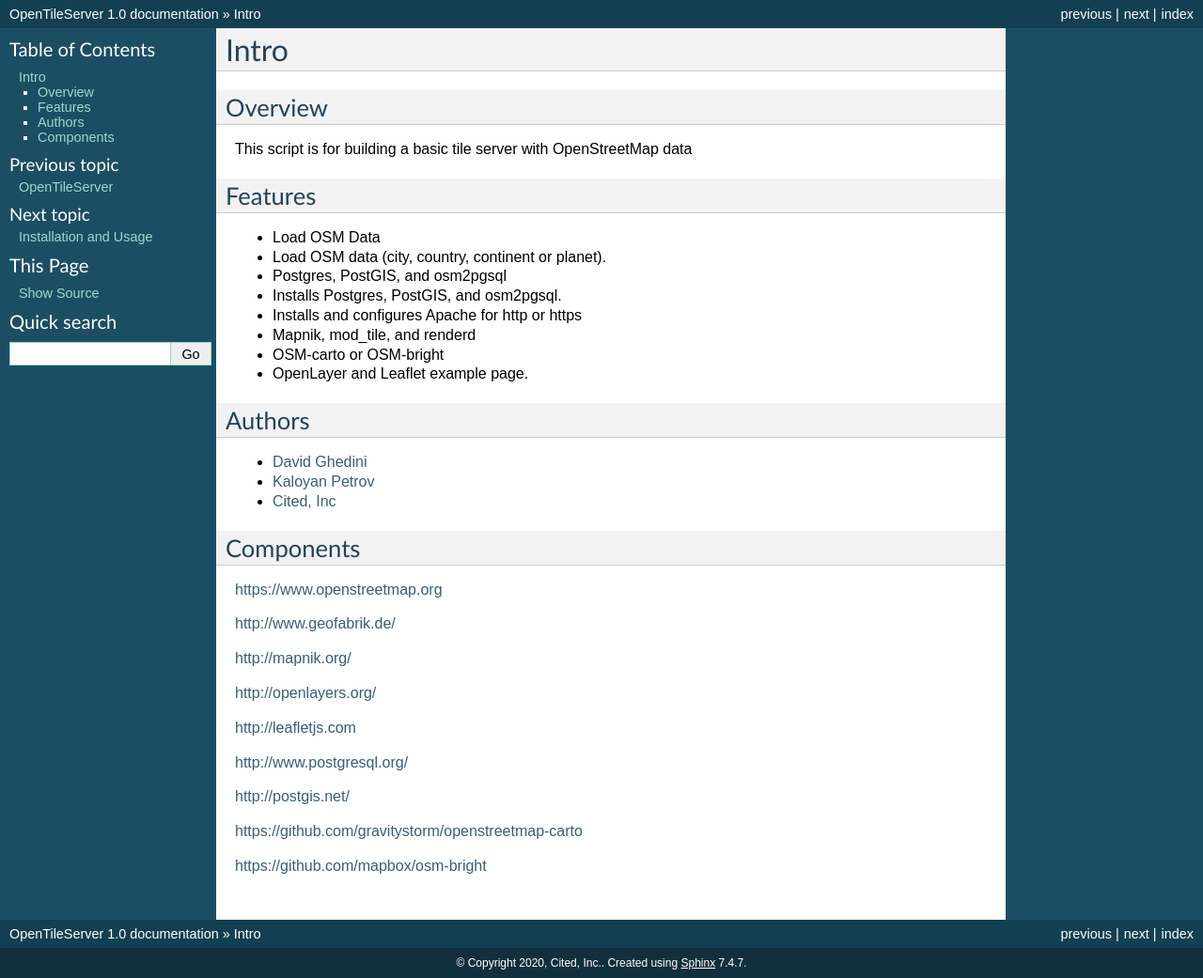
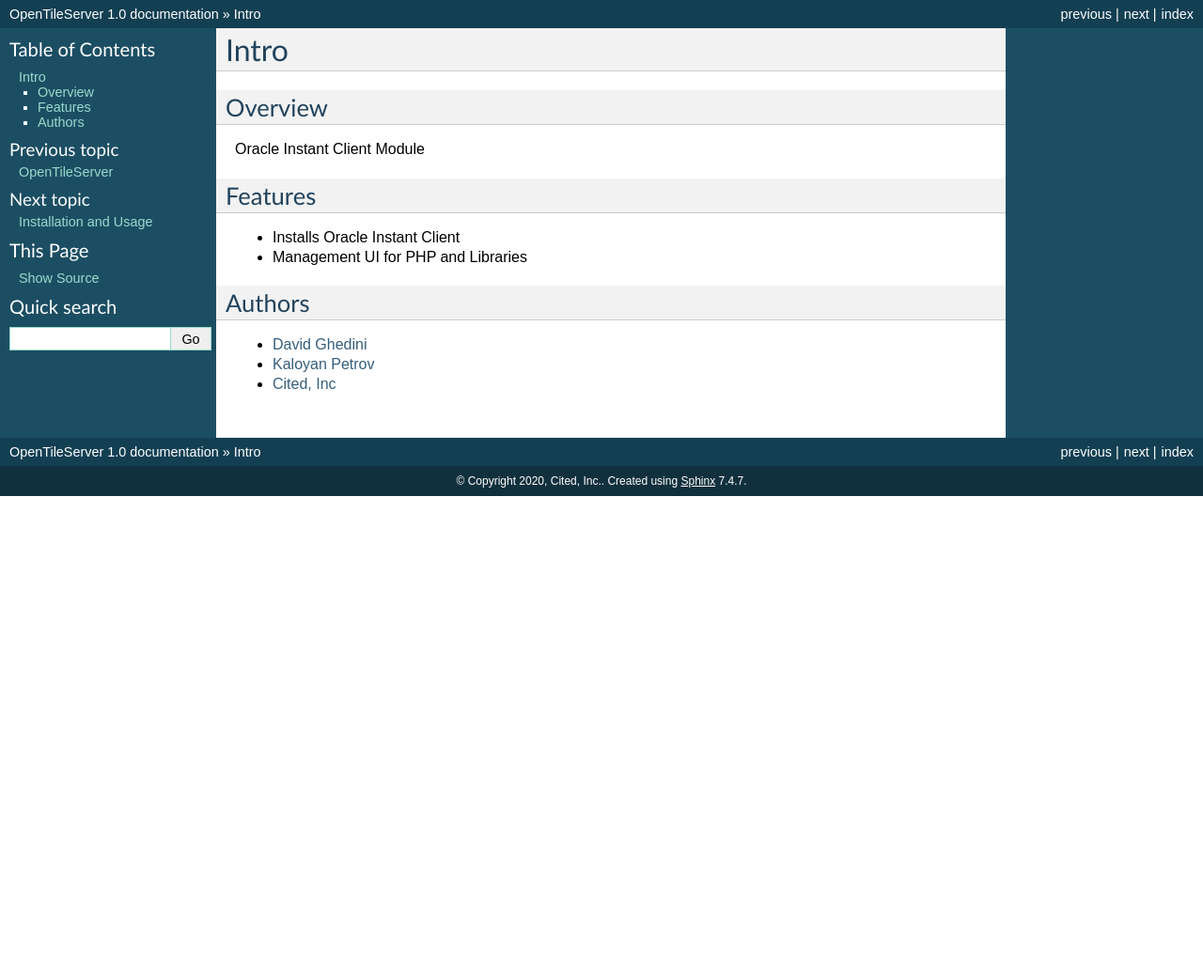
Before and after one commit to cited/Oracle-Instant-Client, a Sphinx documentation site: the page built from docs/intro.rst, in a window 1280 px wide. Shown: the whole page at 94% size. Built offline with Sphinx 7.4.7, drawn with Linux system fonts in a browser that asks for light colours; pages that are not in the unit, such as notebooks, are missing from menus; after the commit the page ends 900 px from its top, so only the background shows below that.

Commit message:
Update intro.rst

```diff
--- a/docs/intro.rst
+++ b/docs/intro.rst
@@ -4,19 +4,13 @@
 Overview
 ------------
 
-This script is for building a basic tile server with OpenStreetMap data
+Oracle Instant Client Module
 
 Features
 --------
 
-- Load OSM Data
-- Load OSM data (city, country, continent or planet).
-- Postgres, PostGIS, and osm2pgsql
-- Installs Postgres, PostGIS, and osm2pgsql.
-- Installs and configures Apache for http or https
-- Mapnik, mod_tile, and renderd
-- OSM-carto or OSM-bright
-- OpenLayer and Leaflet example page.
+- Installs Oracle Instant Client
+- Management UI for PHP and Libraries
 
 
 Authors
@@ -28,26 +22,3 @@
 .. _`David Ghedini`: https://github.com/DavidGhedini
 .. _`Kaloyan Petrov`: https://github.com/kaloyan13
 .. _`Cited, Inc`: https://www.citedcorp.com
-
-
-
-Components
-----------
-
-https://www.openstreetmap.org
-
-http://www.geofabrik.de/
-
-http://mapnik.org/
-
-http://openlayers.org/
-
-http://leafletjs.com
-
-http://www.postgresql.org/
-
-http://postgis.net/
-
-https://github.com/gravitystorm/openstreetmap-carto
-
-https://github.com/mapbox/osm-bright
```
